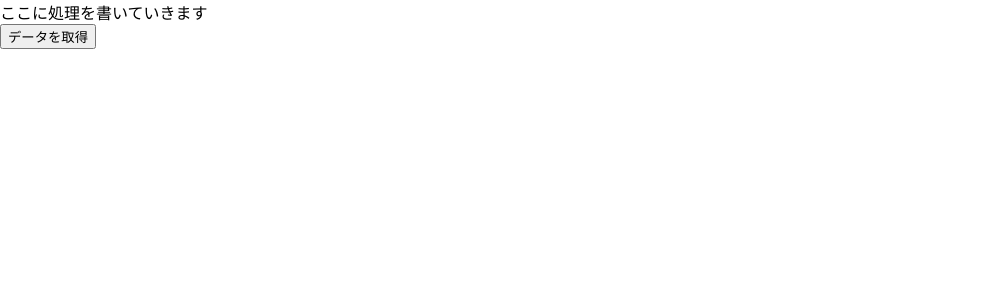
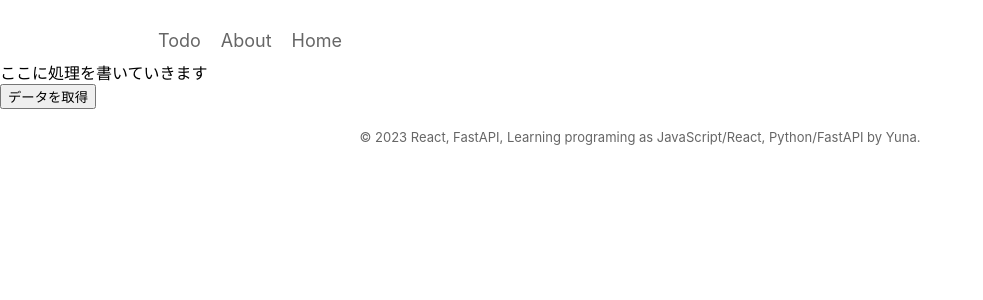
Before and after one commit to yuna096740/FastAPI_React_TodoApp, a React (Create React App) app in the folder fistapi_app/: page / in a window 1280 px wide. Shown: the top 300 px of the page, without its empty margins (0-983 px from the left). Built offline with nearby package versions, Linux system fonts and the light colour scheme.

Commit message:
[add] nav and footer in React

```diff
--- a/fistapi_app/src/App.jsx
+++ b/fistapi_app/src/App.jsx
@@ -1,5 +1,7 @@
 import React from "react";
 import axios from "axios";
+import Footer from "./compornents/Footer/footter";
+import Navbar from "./compornents/Navbar/nav";
 
 function App() {
 	const [data, setData] = React.useState();
@@ -12,8 +14,10 @@ function App() {
 	};
 	return (
 		<div className="lessonApp stack-large">
-			<div>ここに処理を書いていきます</div>
-			{data ? <div>{data.Hello}</div> : <button onClick={GetData}>データを取得</button>}
+      <Navbar />
+        <div>ここに処理を書いていきます</div>
+        {data ? <div>{data.Hello}</div> : <button onClick={GetData}>データを取得</button>}
+      <Footer />
 		</div>
 	);
 }
--- /dev/null
+++ b/fistapi_app/src/compornents/Footer/footerStyle.css
@@ -0,0 +1,11 @@
+.footer {
+  height: 60%;
+  padding-top: 20px;
+  color: #666;
+  display: flex;
+  justify-content: center;
+  align-items: center;
+  position: sticky;
+  top: 100vh;
+  font-size: small;
+}
--- a/fistapi_app/src/compornents/Footer/footter.js
+++ b/fistapi_app/src/compornents/Footer/footter.js
@@ -0,0 +1,11 @@
+import React from "react";
+import "./footerStyle.css"
+
+const Footer = () => {
+  return (
+    <footer className="footer">
+      &copy; 2023 React, FastAPI, Learning programing as JavaScript/React, Python/FastAPI by Yuna.
+    </footer>
+  )
+}
+export default Footer;
--- a/fistapi_app/src/compornents/Navbar/nav.js
+++ b/fistapi_app/src/compornents/Navbar/nav.js
@@ -0,0 +1,15 @@
+import React from "react";
+import "./navStyle.css";
+
+const Navbar = () => {
+  return (
+    <nav className="nav">
+      <ul>
+        <li>Todo</li>
+        <li>About</li>
+        <li>Home</li>
+      </ul>
+    </nav>
+  )
+}
+export default Navbar;
--- a/fistapi_app/src/compornents/Navbar/navStyle.css
+++ b/fistapi_app/src/compornents/Navbar/navStyle.css
@@ -0,0 +1,35 @@
+.nav ul {
+  width: 80%;
+  display: flex;
+  list-style: none;
+  margin: 0 auto;
+  height: 60px;
+}
+
+.nav li {
+  text-decoration: none;
+  color: #666;
+  padding: 30px 10px;
+  display: block;
+  font-size: large;
+}
+
+.nav a:hover {
+  color: #aaa;
+}
+
+@media screen and (max-width: 640px) {
+  .nav {
+    background-color: #0183a0;
+    height: 150px;
+  }
+
+  .nav ul {
+    flex-direction: column;
+    padding: 0;
+  }
+
+  .nav li {
+    border-bottom: solid 1px #fff;
+  }
+}
```
Also changed, not shown: fistapi_app/src/compornents/Footer/footerStyle.js (deleted).
